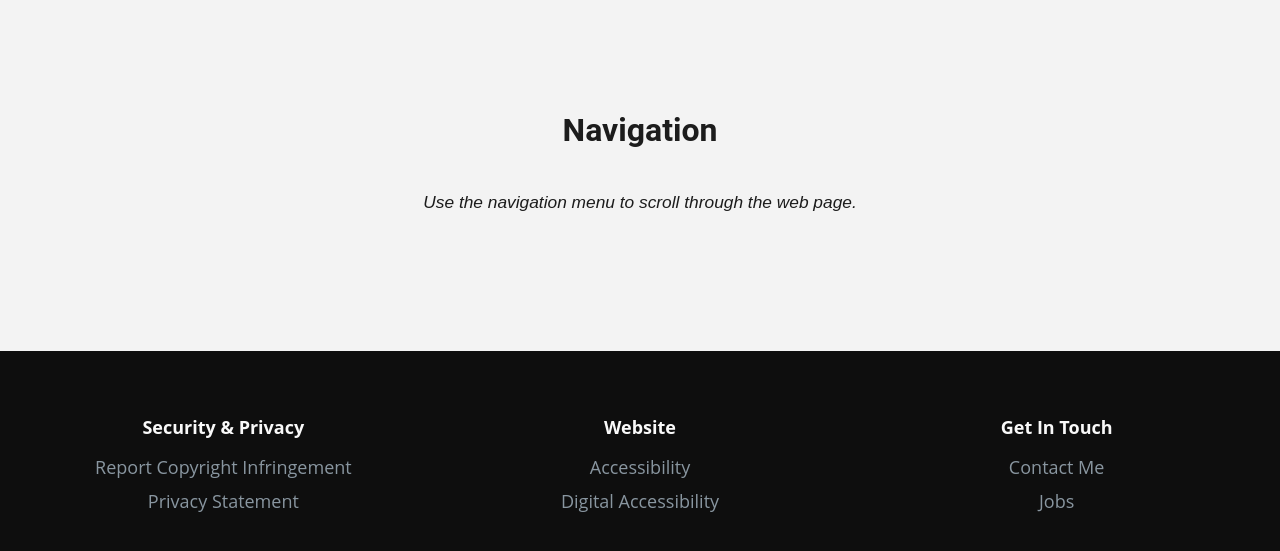
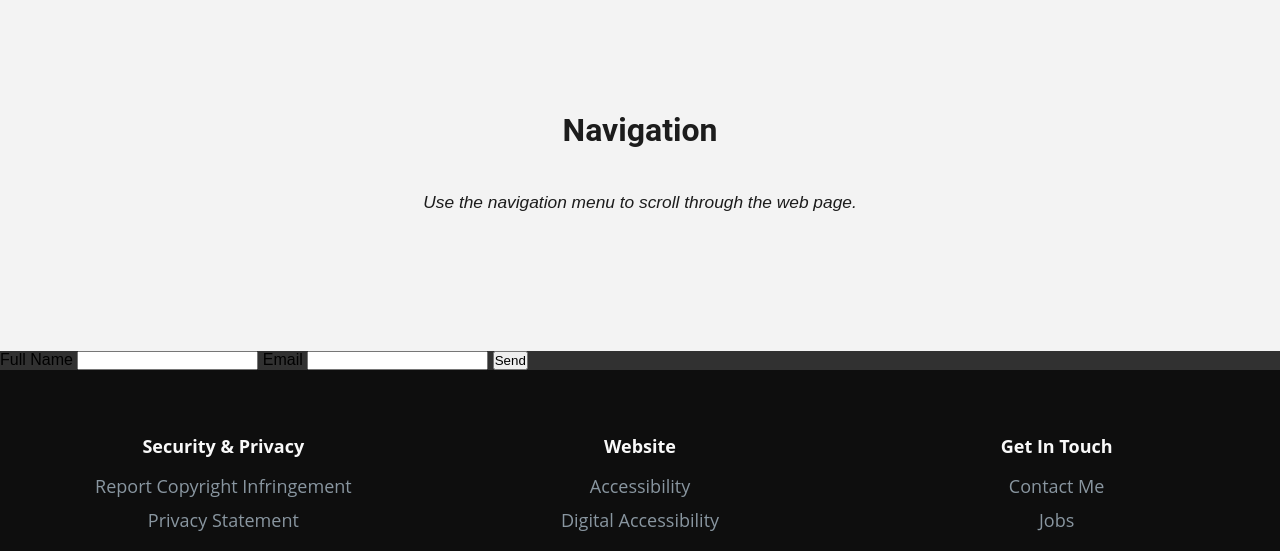
Before and after one commit to agusguerra/RedGeek, a plain HTML site: page index.html in a window 1280 px wide. Shown: the part 1550-2101 px from the top of the page. Drawn offline with nearby package versions, Linux system fonts and the light colour scheme.

Commit message:
Update index.html

```diff
--- a/index.html
+++ b/index.html
@@ -83,6 +83,13 @@
         </div>
     </div>
 
+    <form action="https://fabform.io/f/4DYTJIR" method="post">
+      <label for="fullName">Full Name</label>
+      <input name="fullName" type="text" required>
+      <label for="email">Email</label>
+      <input name="email" type="email" required>
+      <button type="submit">Send</button>
+    </form>
 
     <footer class="site-footer">
         <div class="contenedor1">
```
